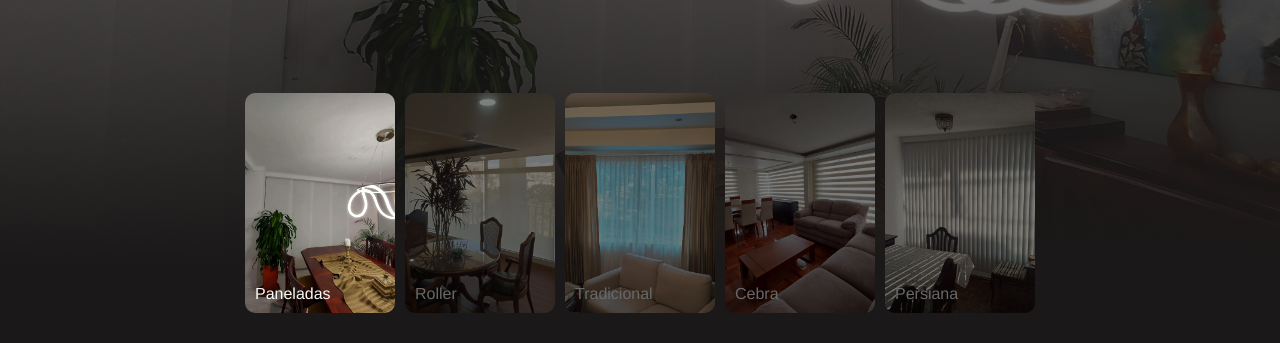
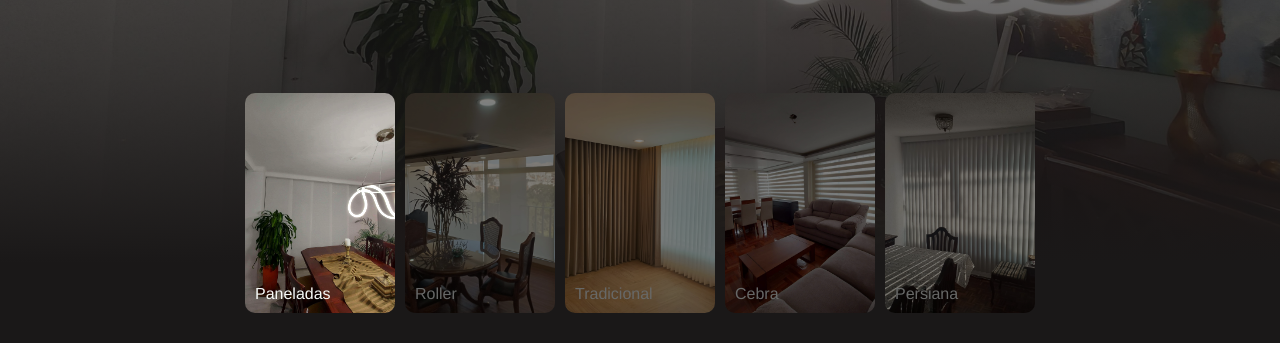
Before and after one commit to Jhairzp27/Disaccort, a plain HTML site: page index.html in a window 1280 px wide. Shown: the part 457-800 px from the top of the page. Drawn offline with Linux system fonts and the light colour scheme; animation ran at ten frames a second.

Commit message:
Change traditional courtain image

```diff
--- a/index.html
+++ b/index.html
@@ -76,7 +76,7 @@
                     </div>
                 </div>
                 <div class="item">
-                    <img src="Assets/TradicionalDoradoHorizontal.jpg" loading="lazy" id="slider-image-3"
+                    <img src="Assets/TradicionalOndasPerfectas.jpg" loading="lazy" id="slider-image-3"
                         oncontextmenu="return false" alt="Foto de cortina tradicional gris">
                     <div class="content">
                         <p>cortina</p>
@@ -135,7 +135,7 @@
                     </div>
                 </div>
                 <div class="item">
-                    <img src="Assets/TradicionalDoradoHorizontal.jpg" loading="lazy" oncontextmenu="return false"
+                    <img src="Assets/TradicionalOndasPerfectas.jpg" loading="lazy" oncontextmenu="return false"
                         alt="Foto de cortina tradicional gris">
                     <div class="content">
                         Tradicional
```
Also changed, not shown: Assets/TradicionalOndasPerfectas.jpg (added).
